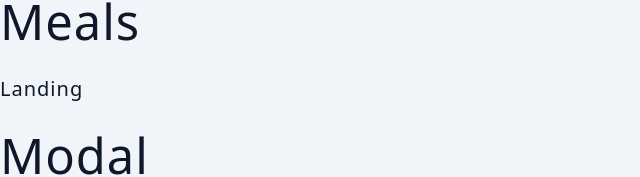
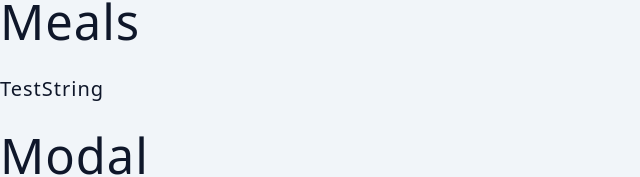
Before and after one commit to Scott-Zeta/Recipe, a React (Vite) app: page / in a window 1280 px wide. Shown: the part 181-358 px from the top of the page, without its empty margins (0-640 px from the left). Built offline with nearby package versions, Linux system fonts and the light colour scheme.

Commit message:
bugfix for consumer

```diff
--- a/src/components/Meals.jsx
+++ b/src/components/Meals.jsx
@@ -1,12 +1,12 @@
-import {useContext} from 'react'
-import {AppContext} from '../context'
+import { useContext } from 'react'
+import { AppContext } from '../context'
 
 const Meals = () => {
   const landing = useContext(AppContext)
   return (
     <>
       <h1>Meals</h1>
-      <h5>landing</h5>
+      <h5>{landing}</h5>
     </>
   )
 }
```
